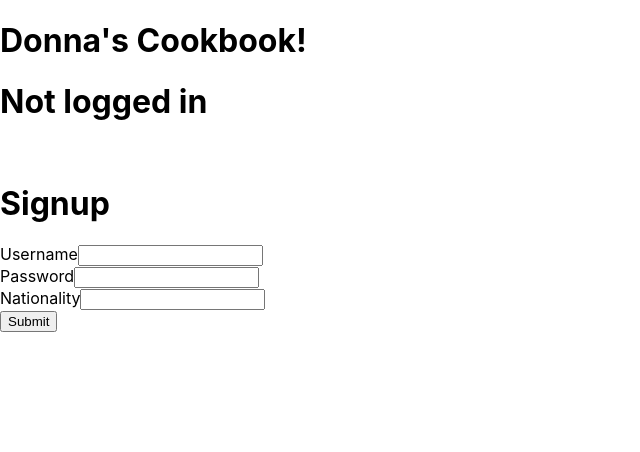
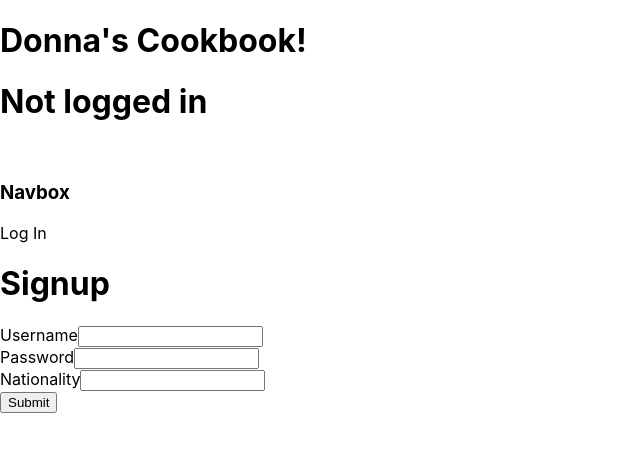
Before and after one commit to gabechaz/donnas-cookbook-frontend, a React (Create React App) app in the folder Code/donnas-cookbook/donnas-cookbook-frontend/: page /signup in a window 1280 px wide. Shown: the top 452 px of the page, without its empty margins (0-640 px from the left). Built offline with nearby package versions, Linux system fonts and the light colour scheme; no server answers.

Commit message:
added conditional rendering to login/logout button navbar

```diff
--- a/Code/donnas-cookbook/donnas-cookbook-frontend/src/App.js
+++ b/Code/donnas-cookbook/donnas-cookbook-frontend/src/App.js
@@ -18,6 +18,10 @@ import NavBox from './pageComponents/NavBox'
 function App() {
 
 const API = 'http://localhost:3000/'
+
+function logout () {
+
+}
 
 
 // Live Authentication
--- a/Code/donnas-cookbook/donnas-cookbook-frontend/src/pageComponents/NavBox.js
+++ b/Code/donnas-cookbook/donnas-cookbook-frontend/src/pageComponents/NavBox.js
@@ -1,7 +1,18 @@
-function NavBox () {
+import {useHistory} from 'react-router-dom'
+
+
+function NavBox ({currentUser}) {
+
+    function handleLoginClick () {
+        history.push(`/login`)
+    }
+
+const history = useHistory()
     return (
         <div>
-
+            <h3>Navbox</h3>
+            {currentUser ? <p>Log Out</p> : <p onClick={handleLoginClick}>Log In</p>
+            }
         </div>
     )
 }
```
